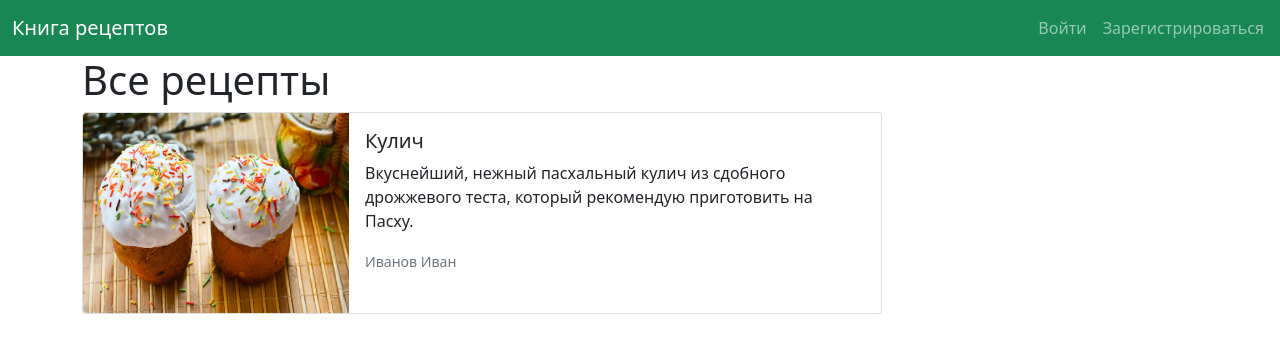
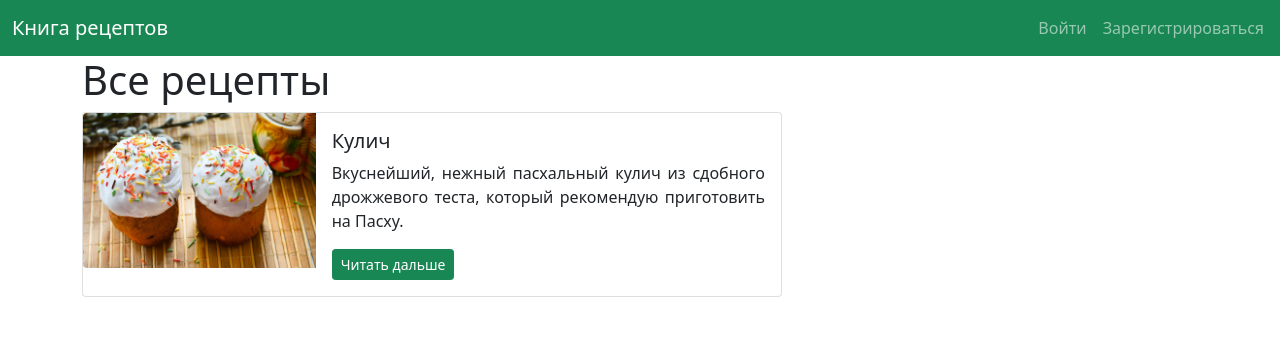
Before and after one commit to olik07/web-project, a Flask app: page / in a window 1280 px wide. Shown: the top 356 px of the page. Run offline with Flask 3, Linux system fonts and the light colour scheme; data comes from the database, SQL or seed files in the repository.

Commit message:
recipe separate page

```diff
--- a/main.py
+++ b/main.py
@@ -73,6 +73,13 @@ def logout():
     return redirect('/')
 
 
+@app.route('/recipe/<int:recipe_id>')
+def show_one_recipe(recipe_id):
+    db_sess = db_session.create_session()
+    recipe = db_sess.query(Recipes).get(recipe_id)
+    return render_template('recipe.html', title=f'{recipe.title}', recipe=recipe)
+
+
 def main():
     db_session.global_init('db/recipe_book.db')
     app.run()
--- a/templates/base.html
+++ b/templates/base.html
@@ -4,7 +4,7 @@
     <!-- Required meta tags -->
     <meta charset="utf-8">
     <meta name="viewport" content="width=device-width, initial-scale=1">
-    <link rel="stylesheet" href="static/css/base.css">
+    <link rel="stylesheet" href="/static/css/base.css">
 
     <!-- Bootstrap CSS -->
     <link href="https://cdn.jsdelivr.net/npm/bootstrap@5.0.2/dist/css/bootstrap.min.css" rel="stylesheet" integrity="sha384-EVSTQN3/azprG1Anm3QDgpJLIm9Nao0Yz1ztcQTwFspd3yD65VohhpuuCOmLASjC" crossorigin="anonymous">
--- a/templates/index.html
+++ b/templates/index.html
@@ -3,16 +3,16 @@
 {% block content %}
 <h1>Все рецепты</h1>
 {% for item in recipes %}
-<div class="card mb-3" style="max-width: 800px;">
+<div class="card mb-3" style="max-width: 700px;">
   <div class="row g-0">
     <div class="col-md-4">
-      <img src="static/img/{{ item.picture_name }}" class="img-fluid rounded-start" style="height: 200px;">
+      <img src="static/img/{{ item.picture_name }}" class="img-fluid rounded-start">
     </div>
     <div class="col-md-8">
       <div class="card-body">
         <h5 class="card-title">{{ item.title }}</h5>
-        <p class="card-text">{{ item.description }}</p>
-        <p class="card-text"><small class="text-muted">{{ item.user.surname }}&nbsp;{{ item.user.name }}</small></p>
+        <p class="card-text" align="justify">{{ item.description }}</p>
+        <a class="btn btn-success btn-sm" href="/recipe/{{ item.id }}">Читать дальше</a>
       </div>
     </div>
   </div>
```
Also changed, not shown: templates/recipe.html (added, +20 -0 lines).
